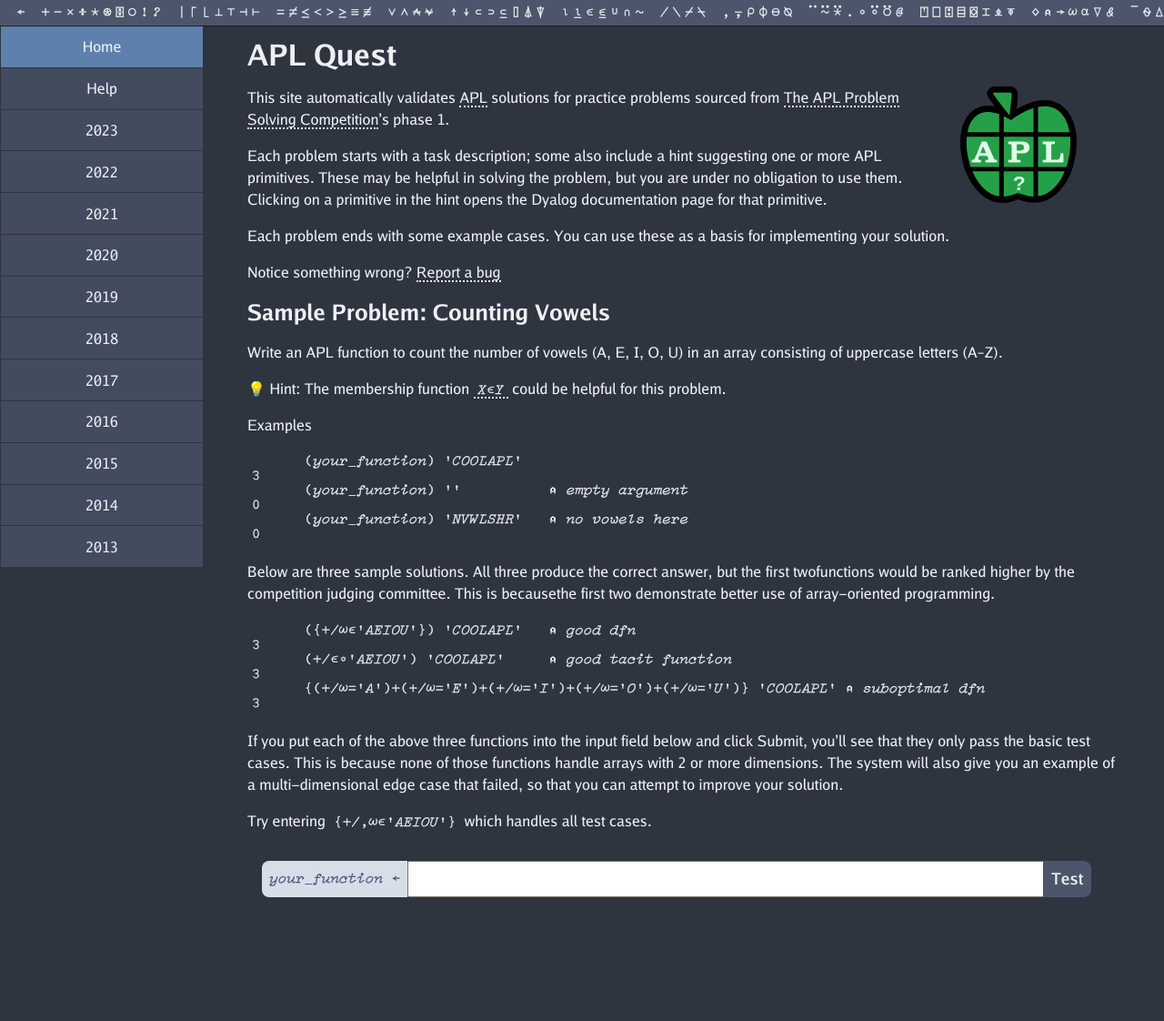
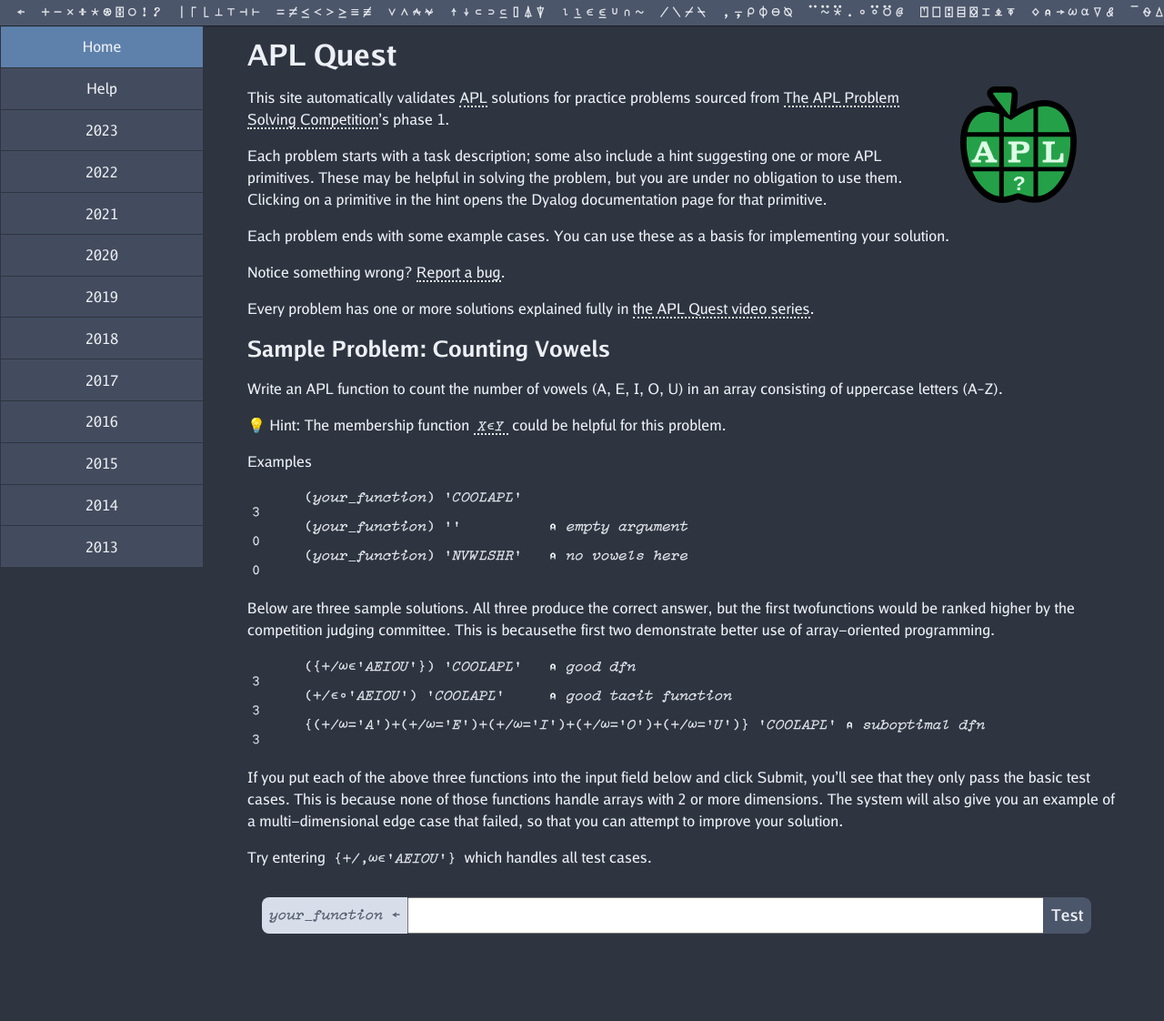
Before and after one commit to Dyalog/PracticeProblems, a Jekyll site: the page built from index.md, in a window 1280 px wide. Shown: the whole page at 91% size. Built offline with Jekyll 4.4.1, drawn with Linux system fonts in a browser that asks for light colours; comment, search, counter and statistics services are not loaded; before the commit the page ends 1082 px from its top, so only the background shows below that.

Commit message:
video series

```diff
--- a/index.md
+++ b/index.md
@@ -20,7 +20,9 @@ Each problem starts with a task description; some also include a hint suggesting
 
 Each problem ends with some example cases. You can use these as a basis for implementing your solution.
 
-Notice something wrong? [Report a bug](https://github.com/Dyalog/PracticeProblems/issues/new?assignees=&labels=&template=bug_report.md&title=)
+Notice something wrong? [Report a bug](https://github.com/Dyalog/PracticeProblems/issues/new?assignees=&labels=&template=bug_report.md&title=).
+
+Every problem has one or more solutions explained fully in [the APL Quest video series](https://www.youtube.com/playlist?list=PLYKQVqyrAEj9wDIUyLDGtDAFTKY38BUMN).
 
 ## Sample Problem: Counting Vowels
 
```
